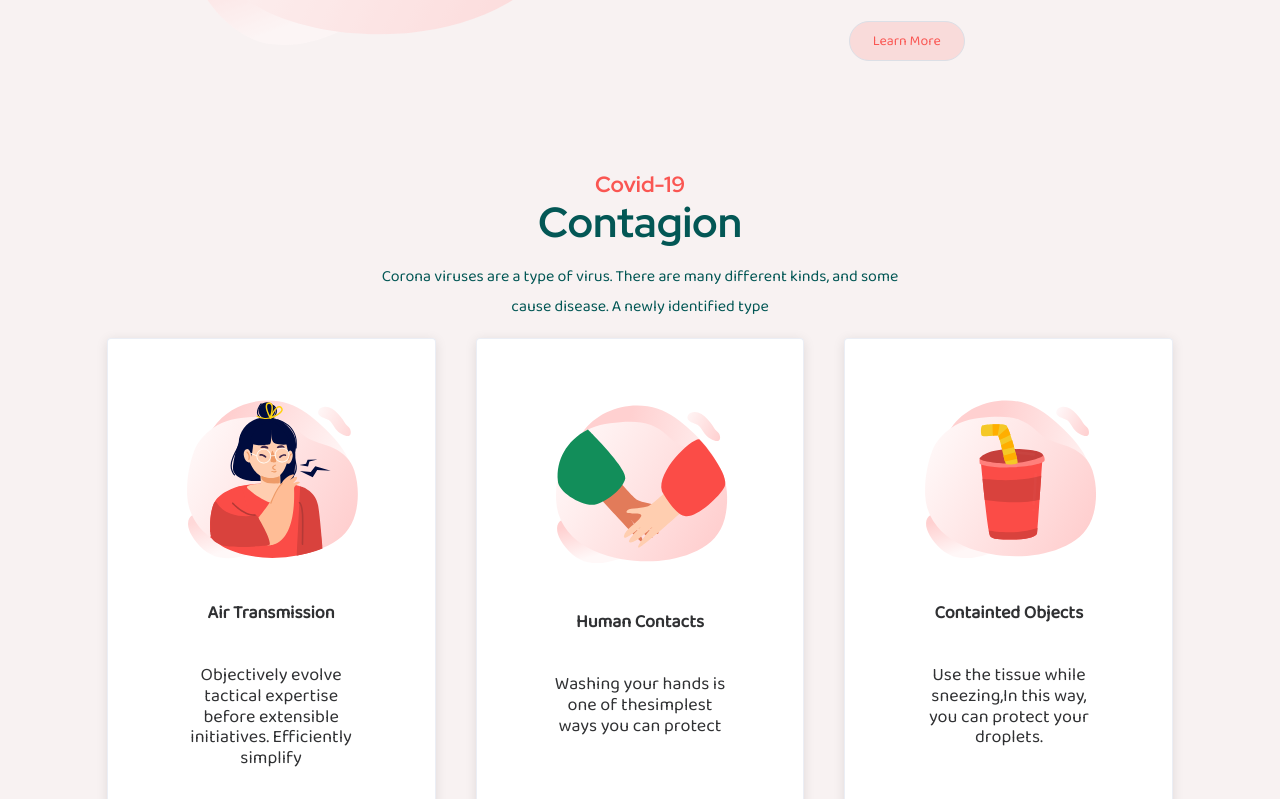
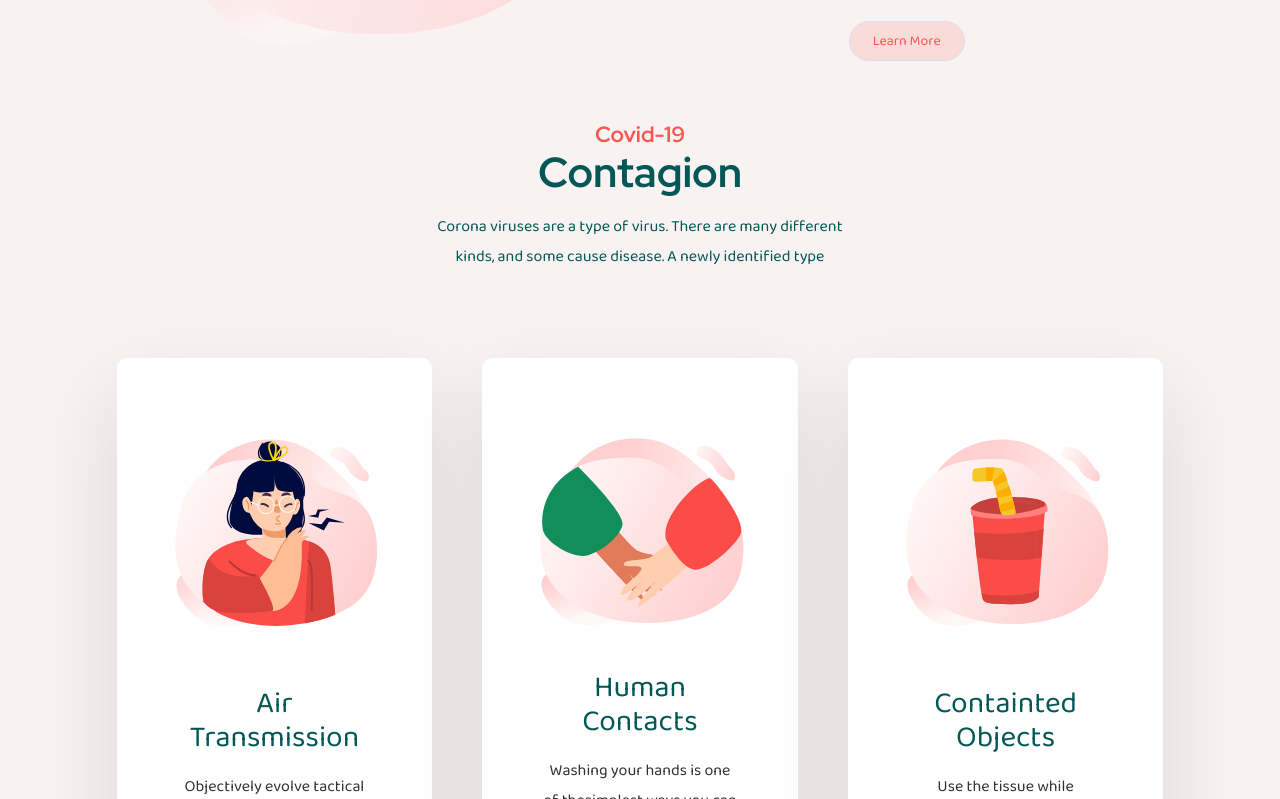
Before and after one commit to yevheniimoskalenko/layout-covid-19, a Nuxt app: page / in a window 1280 px wide. Shown: the part 961-1760 px from the top of the page. Built offline with nearby package versions, Linux system fonts and the light colour scheme.

Commit message:
reload all element

```diff
--- a/components/contagion.vue
+++ b/components/contagion.vue
@@ -9,19 +9,15 @@
       </p>
     </div>
     <div class="covid__contant">
-      <el-row :gutter="40">
+      <el-row :gutter="30">
         <el-col :sm="24" :xl="12" :xs="24" :md="8" :lg="8">
-          <el-card
-            shadow="always"
-            class="card"
-            :body-style="{ padding: '0px' }"
-          >
+          <el-card shadow="always" class="card">
             <div class="covid__item">
               <div class="covid_head">
                 <img src="@/static/Group 18544.svg" alt />
               </div>
               <div class="covid_main">
-                <h4>Air Transmission</h4>
+                <span>Air Transmission</span>
                 <p>
                   Objectively evolve tactical expertise before extensible
                   initiatives. Efficiently simplify
@@ -31,36 +27,26 @@
           </el-card>
         </el-col>
         <el-col :sm="24" :xl="12" :xs="24" :md="8" :lg="8">
-          <el-card
-            shadow="always"
-            class="card"
-            :body-style="{ padding: '0px' }"
-          >
+          <el-card shadow="always" class="card">
             <div class="covid__item">
               <div class="covid_head">
                 <img src="@/static/Group 18542.svg" alt="hand" class="hend" />
               </div>
-              <div class="covid_main covid_cnt">
-                <h4>Human Contacts</h4>
-                <p>
-                  Washing your hands is one of thesimplest ways you can protect
-                </p>
+              <div class="covid_main mrt">
+                <span>Human Contacts</span>
+                <p>Washing your hands is one of thesimplest ways you can protect</p>
               </div>
             </div>
           </el-card>
         </el-col>
         <el-col :sm="24" :xs="24" :xl="12" :md="8" :lg="8">
-          <el-card
-            shadow="always"
-            class="card"
-            :body-style="{ padding: '0px' }"
-          >
+          <el-card shadow="always" class="card">
             <div class="covid__item">
               <div class="covid_head">
                 <img src="@/static/Group 18540.svg" alt="coup" />
               </div>
               <div class="covid_main">
-                <h4>Containted Objects</h4>
+                <span>Containted Objects</span>
                 <p>
                   Use the tissue while sneezing,In this way, you can protect
                   your droplets.
@@ -74,141 +60,154 @@
   </div>
 </template>
 <style lang="scss" scoped>
+.el-card.is-always-shadow,
+.el-card.is-hover-shadow:focus,
+.el-card.is-hover-shadow:hover {
+  box-shadow: 0px 35px 87px rgba(0, 0, 0, 0.11);
+}
+.el-card {
+  border: none;
+  border-radius: 10px;
+}
+.contagion {
+}
+.covid {
+  h2 {
+    margin-top: 0em;
+    margin-bottom: 0em;
+    font-size: 42px;
+  }
+  p {
+    font-size: 16px;
+    line-height: 30px;
+  }
+}
+.covid {
+  margin-bottom: 60px;
+}
 .card {
-  margin-bottom: 30px;
 }
-.hend {
-  margin-bottom: 10px;
-}
-
-.contagion {
-  display: flex;
-  justify-content: center;
-  flex-direction: column;
-  margin-top: 50px;
+.covid__item {
+  padding: 0px 20px;
 }
 .covid_head {
   display: flex;
   justify-content: center;
-  align-items: center;
-  flex-direction: column;
-  width: 100%;
-  height: 100%;
+  margin-top: 45px;
+  img {
+    background-size: cover;
+    max-width: 100%;
+    width: auto;
+  }
 }
 .covid_main {
-  position: relative;
-  bottom: 0;
-  left: 0;
-  padding: 10px 20px;
-  height: 150px;
-  margin-bottom: 50px;
+  margin-top: 55px;
   display: flex;
   flex-direction: column;
+  align-items: center;
+  span {
+    font-style: normal;
+    font-weight: 500;
+    font-size: 36px;
+    color: #035755;
+  }
+  p {
+    text-align: center;
+    font-size: 18px;
+    font-style: normal;
+    font-weight: normal;
+    line-height: 32px;
+  }
+}
+.hend {
+  position: relative;
+  bottom: 25px;
 }
 .el-card {
-  border-bottom: 3px solid #fff;
+  margin: 10px 0;
 }
-.el-card:hover {
-  border-bottom: 3px solid #fa5652;
+.covid_main.covid_cnt {
 }
-.covid {
-  text-align: center;
-  width: 100%;
-}
-.covid__item {
-  display: flex;
-  flex-direction: column;
-  justify-content: center;
-  align-items: center;
-  text-align: center;
-  height: 550px;
-  padding: 20px;
-  img {
-    width: 80%;
-    min-width: auto;
+
+@media (max-width: 576px) {
+  .card {
   }
 }
-@media (max-width: 576px) {
-  .covid_head {
-    height: 100%;
+
+@media (min-width: 576px) {
+  .el-card {
+    margin: 10px;
   }
-  .covid__item {
-    height: 500px;
-    img {
-      width: 80%;
-      min-width: auto;
+}
+
+// Средние девайсы («таблетки», >= 768px)
+@media (min-width: 768px) {
+  .el-card {
+    margin: 10px;
+  }
+}
+
+// Большие девайсы (десктопы, >= 992px)
+@media (min-width: 992px) {
+  .covid_main {
+    padding: 0px 10px;
+    overflow: hidden;
+    span {
+      font-size: 25px;
+      text-align: center;
     }
-  }
-  .covid {
-    width: 100%;
     p {
       font-size: 16px;
       line-height: 30px;
     }
   }
-}
-
-@media (min-width: 576px) {
-  .covid_head {
-    height: 100%;
+  .covid__item {
+    display: flex;
+    flex-direction: column;
+    align-content: space-between;
+    justify-content: center;
   }
-  .covid {
-    width: 100%;
-    p {
-      font-size: 16px;
-      line-height: 30px;
-    }
+  .mrt {
+    margin-top: 35px;
   }
-}
-
-// Средние девайсы («таблетки», >= 768px)
-@media (min-width: 768px) {
-  .covid_head {
-    height: 100%;
-  }
-
-  .covid__item {
-    height: 550px;
-    padding: 50px;
-    img {
-      width: 80%;
-      min-width: auto;
-    }
-  }
-}
-
-// Большие девайсы (десктопы, >= 992px)
-@media (min-width: 992px) {
-  .covid_head {
-    height: 100%;
-  }
-
-  .covid__item {
-    height: 400px;
-    padding: 50px;
-
-    img {
-      width: 80%;
-      min-width: auto;
+  .el-card {
+    max-height: auto;
+    height: 560px;
+    padding: 10px;
+    border-bottom: 2px solid #fff;
+    &:hover {
+      border-bottom: 2px solid #fa5652;
+      border-radius: 0px 0px 10px 10px;
     }
   }
 }
 
 // Экстрабольшие девайсы (большие десктопы, >= 1200px)
 @media (min-width: 1200px) {
-  .covid_head {
-    height: 100%;
-  }
-  .covid {
-    width: 50%;
+  .covid_main {
+    padding: 0px 10px;
+    span {
+      font-size: 30px;
+      text-align: center;
+    }
   }
   .covid__item {
-    height: 400px;
-    padding: 50px;
-
-    img {
-      width: 80%;
-      min-width: auto;
+    display: flex;
+    flex-direction: column;
+    align-content: space-between;
+    justify-content: center;
+  }
+  .mrt {
+    margin-top: 15px;
+  }
+  .el-card {
+    max-height: auto;
+    height: 560px;
+    padding: 10px;
+    border-bottom: 2px solid #fff;
+    &:hover {
+      border-bottom: 2px solid #fa5652;
+      border-radius: 0px 0px 10px 10px;
     }
   }
 }
```
